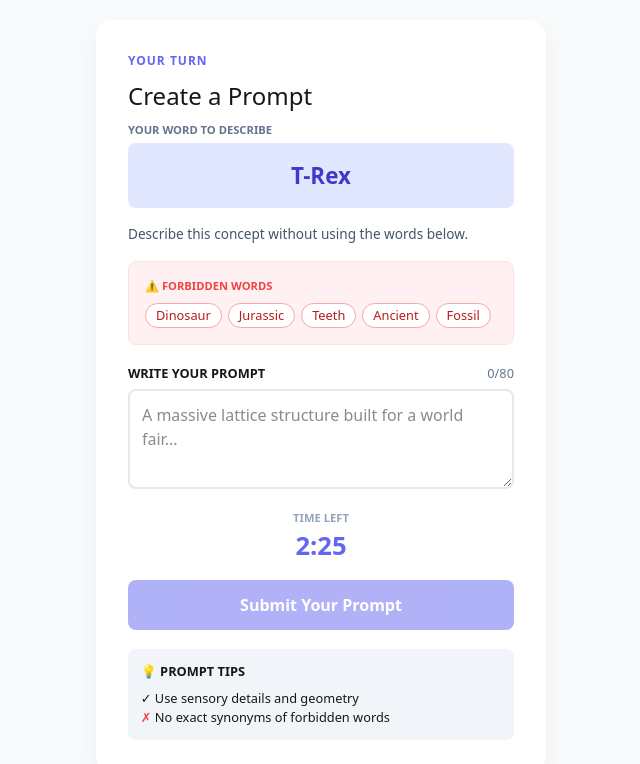
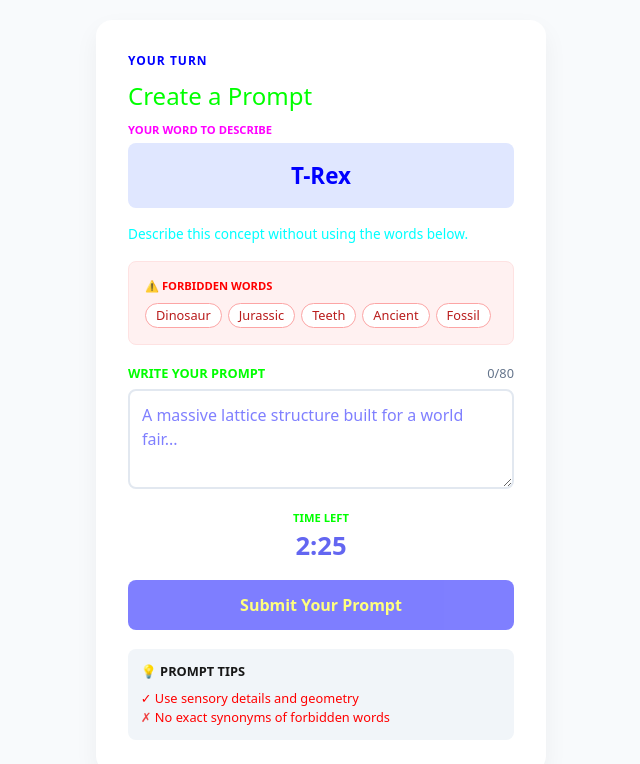
Before and after one commit to srikritimutyala/pictionary, a Next.js app: page /prompt in a window 1280 px wide. Shown: the top 764 px of the page, without its empty margins (319-959 px from the left). Built offline with nearby package versions, Linux system fonts and the light colour scheme.

Commit message:
added bright colors

```diff
--- a/app/prompt/page.tsx
+++ b/app/prompt/page.tsx
@@ -182,23 +182,23 @@ const PromptCreator = () => {
 const styles: { [key: string]: any } = {
   body: { display: 'flex', justifyContent: 'center', background: '#f8fafc', minHeight: '100vh', padding: '20px', fontFamily: 'system-ui, sans-serif' },
   container: { maxWidth: '450px', width: '100%', background: '#fff', padding: '2rem', borderRadius: '16px', boxShadow: '0 10px 25px rgba(0,0,0,0.05)', height: 'fit-content' },
-  headerTag: { color: '#6366f1', fontWeight: 'bold', fontSize: '0.75rem', letterSpacing: '1px' },
-  title: { fontSize: '1.5rem', margin: '8px 0' },
-  subLabel: { fontSize: '0.7rem', color: '#64748b', marginBottom: '4px', fontWeight: 'bold' },
-  targetWord: { background: '#e0e7ff', color: '#4338ca', padding: '1rem', borderRadius: '8px', textAlign: 'center', fontSize: '1.4rem', fontWeight: 800, marginBottom: '1rem' },
-  description: { fontSize: '0.85rem', color: '#475569', marginBottom: '1rem' },
+  headerTag: { color: '#0000FF', fontWeight: 'bold', fontSize: '0.75rem', letterSpacing: '1px' },
+  title: { fontSize: '1.5rem', margin: '8px 0', color: '#00FF00' },
+  subLabel: { fontSize: '0.7rem', color: '#FF00FF', marginBottom: '4px', fontWeight: 'bold' },
+  targetWord: { background: '#e0e7ff', color: '#0000FF', padding: '1rem', borderRadius: '8px', textAlign: 'center', fontSize: '1.4rem', fontWeight: 800, marginBottom: '1rem' },
+  description: { fontSize: '0.85rem', color: '#00FFFF', marginBottom: '1rem' },
   forbiddenBox: { background: '#fff1f1', border: '1px solid #fee2e2', padding: '1rem', borderRadius: '8px', marginBottom: '1.2rem' },
-  forbiddenTitle: { color: '#ef4444', fontWeight: 'bold', fontSize: '0.7rem', marginBottom: '8px' },
+  forbiddenTitle: { color: '#FF0000', fontWeight: 'bold', fontSize: '0.7rem', marginBottom: '8px' },
   tagContainer: { display: 'flex', gap: '6px', flexWrap: 'wrap' },
-  tag: { border: '1px solid #fca5a5', padding: '2px 10px', borderRadius: '20px', fontSize: '0.8rem', transition: 'all 0.2s' },
-  inputHeader: { display: 'flex', justifyContent: 'space-between', fontSize: '0.8rem', marginBottom: '6px' },
-  textarea: { width: '100%', height: '100px', padding: '12px', borderRadius: '8px', border: '2px solid #e2e8f0', fontSize: '1rem', boxSizing: 'border-box', outline: 'none', transition: 'border-color 0.2s' },
+  tag: { border: '1px solid #fca5a5', padding: '2px 10px', borderRadius: '20px', fontSize: '0.8rem', transition: 'all 0.2s', color: '#FF00FF' },
+  inputHeader: { display: 'flex', justifyContent: 'space-between', fontSize: '0.8rem', marginBottom: '6px', color: '#00FF00' },
+  textarea: { width: '100%', height: '100px', padding: '12px', borderRadius: '8px', border: '2px solid #e2e8f0', fontSize: '1rem', boxSizing: 'border-box', outline: 'none', transition: 'border-color 0.2s', color: '#0000FF' },
   timerSection: { textAlign: 'center', margin: '15px 0' },
-  timerLabel: { fontSize: '0.7rem', fontWeight: 'bold', color: '#94a3b8' },
-  timerDisplay: { fontSize: '1.6rem', fontWeight: 'bold' },
-  submitBtn: { width: '100%', padding: '0.8rem', background: '#6366f1', color: 'white', border: 'none', borderRadius: '8px', fontWeight: 'bold', fontSize: '1rem' },
+  timerLabel: { fontSize: '0.7rem', fontWeight: 'bold', color: '#00FF00' },
+  timerDisplay: { fontSize: '1.6rem', fontWeight: 'bold', color: '#00FFFF' },
+  submitBtn: { width: '100%', padding: '0.8rem', background: '#0000FF', color: '#FFFF00', border: 'none', borderRadius: '8px', fontWeight: 'bold', fontSize: '1rem' },
   tipsBox: { background: '#f1f5f9', padding: '0.8rem', borderRadius: '8px', marginTop: '1.2rem' },
-  tipsList: { listStyle: 'none', padding: 0, fontSize: '0.8rem', margin: 0 }
+  tipsList: { listStyle: 'none', padding: 0, fontSize: '0.8rem', margin: 0, color: '#FF0000' }
 };
 
 export default PromptCreator;
```
